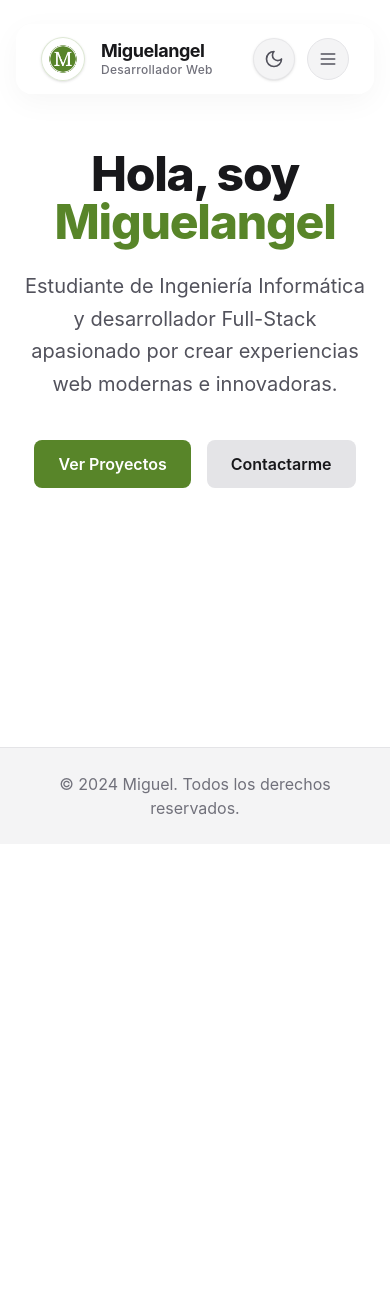
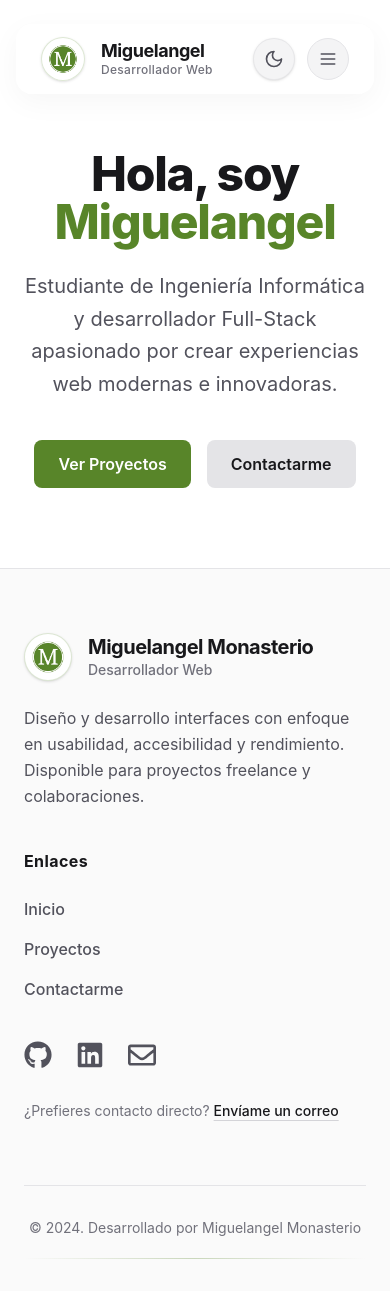
Before and after one commit to M11gueeL/Portfolio, a React (Vite) app: page / in a window 390 px wide. Before the commit the page ends 844 px from the top, so only its background shows below. Built offline with nearby package versions, Linux system fonts and the light colour scheme.

Commit message:
Enhance Footer component layout and styling; add responsive design elements and social media links

```diff
--- a/src/layouts/Footer.jsx
+++ b/src/layouts/Footer.jsx
@@ -1,7 +1,103 @@
+import { FaGithub, FaLinkedin, FaRegEnvelope } from 'react-icons/fa';
+
 export const Footer = () => {
   return (
-    <footer className="w-full p-6 text-center text-zinc-500 dark:text-zinc-400 bg-zinc-100 dark:bg-zinc-900 border-t border-zinc-200 dark:border-zinc-800 transition-colors mt-auto">
-      <p>© {new Date().getFullYear()} Miguel. Todos los derechos reservados.</p>
+    <footer className="w-full bg-zinc-50 dark:bg-zinc-950 border-t border-zinc-200 dark:border-zinc-800/60 transition-colors duration-500 mt-auto">
+      {/* Contenedor Principal */}
+      <div className="max-w-7xl mx-auto px-6 md:px-12 pt-16 pb-8">
+
+        {/* Grid de 3 Columnas Responsivo */}
+        <div className="grid grid-cols-1 md:grid-cols-12 gap-10 md:gap-8 lg:gap-12 mb-16">
+
+          {/* Columna 1: Branding y Perfil */}
+          <div className="md:col-span-5 lg:col-span-6 flex flex-col items-start xl:pr-10">
+            <div className="flex items-center gap-4 mb-6">
+              <a href="#inicio" className="flex items-center gap-4 group">
+                <img
+                  src="/logo.png"
+                  alt="Logo Miguelangel Monasterio"
+                  className="w-12 h-12 rounded-full border border-brand/20 p-1 bg-white dark:bg-zinc-900 group-hover:scale-105 transition-transform duration-300 shadow-sm"
+                />
+                <div className="flex flex-col">
+                  <span className="text-xl font-bold text-zinc-900 dark:text-zinc-100 tracking-tight leading-tight group-hover:text-brand dark:group-hover:text-brand transition-colors">
+                    Miguelangel Monasterio
+                  </span>
+                  <span className="text-sm font-medium text-zinc-500 dark:text-zinc-400">
+                    Desarrollador Web
+                  </span>
+                </div>
+              </a>
+            </div>
+
+            <p className="text-base leading-relaxed text-zinc-600 dark:text-zinc-400 max-w-sm">
+              Diseño y desarrollo interfaces con enfoque en usabilidad, accesibilidad y rendimiento. Disponible para proyectos freelance y colaboraciones.
+            </p>
+          </div>
+
+          {/* Columna 2: Enlaces Rápidos */}
+          <div className="md:col-span-3 lg:col-span-2">
+            <h3 className="text-base font-bold text-zinc-900 dark:text-zinc-100 mb-6 tracking-wide">
+              Enlaces
+            </h3>
+            <ul className="flex flex-col gap-4">
+              <li>
+                <a href="#inicio" className="text-base text-zinc-600 dark:text-zinc-400 hover:text-brand dark:hover:text-brand transition-colors font-medium">
+                  Inicio
+                </a>
+              </li>
+              <li>
+                <a href="#proyectos" className="text-base text-zinc-600 dark:text-zinc-400 hover:text-brand dark:hover:text-brand transition-colors font-medium">
+                  Proyectos
+                </a>
+              </li>
+              <li>
+                <a href="#contacto" className="text-base text-zinc-600 dark:text-zinc-400 hover:text-brand dark:hover:text-brand transition-colors font-medium">
+                  Contactarme
+                </a>
+              </li>
+            </ul>
+          </div>
+
+          {/* Columna 3: Contacto y Redes */}
+          <div className="md:col-span-4 lg:col-span-4 flex flex-col md:items-end">
+            <h3 className="text-base font-bold text-zinc-900 dark:text-zinc-100 mb-6 tracking-wide md:text-right hidden md:block">
+              Contacto
+            </h3>
+
+            <div className="flex items-center gap-6 mb-8 md:justify-end">
+              <a href="https://github.com/tu-usuario" target="_blank" rel="noopener noreferrer" aria-label="GitHub"
+                className="text-zinc-600 dark:text-zinc-400 hover:text-brand dark:hover:text-brand transition-all transform hover:-translate-y-1">
+                <FaGithub className="text-[28px]" />
+              </a>
+              <a href="https://linkedin.com/in/tu-usuario" target="_blank" rel="noopener noreferrer" aria-label="LinkedIn"
+                className="text-zinc-600 dark:text-zinc-400 hover:text-brand dark:hover:text-brand transition-all transform hover:-translate-y-1">
+                <FaLinkedin className="text-[28px]" />
+              </a>
+              <a href="mailto:tu-correo@ejemplo.com" aria-label="Correo"
+                className="text-zinc-600 dark:text-zinc-400 hover:text-brand dark:hover:text-brand transition-all transform hover:-translate-y-1">
+                <FaRegEnvelope className="text-[28px]" />
+              </a>
+            </div>
+
+            <p className="text-sm text-zinc-500 dark:text-zinc-400 md:text-right">
+              ¿Prefieres contacto directo?{' '}
+              <a href="mailto:tu-correo@ejemplo.com" className="text-zinc-900 dark:text-zinc-200 hover:text-brand dark:hover:text-brand underline underline-offset-4 decoration-zinc-300 dark:decoration-zinc-700 hover:decoration-brand dark:hover:decoration-brand transition-all font-medium">
+                Envíame un correo
+              </a>
+            </p>
+          </div>
+
+        </div>
+
+        {/* Branding Subliminal Inferior / Copyright */}
+        <div className="pt-8 border-t border-zinc-200 dark:border-zinc-800/60 flex flex-col items-center justify-center">
+          <p className="text-sm text-zinc-500 dark:text-zinc-500 text-center">
+            © {new Date().getFullYear()}. Desarrollado por Miguelangel Monasterio
+          </p>
+          {/* Subtle gradient accent */}
+          <div className="w-full max-w-sm h-px bg-gradient-to-r from-transparent via-brand/30 to-transparent mt-5"></div>
+        </div>
+      </div>
     </footer>
   );
 };
```
